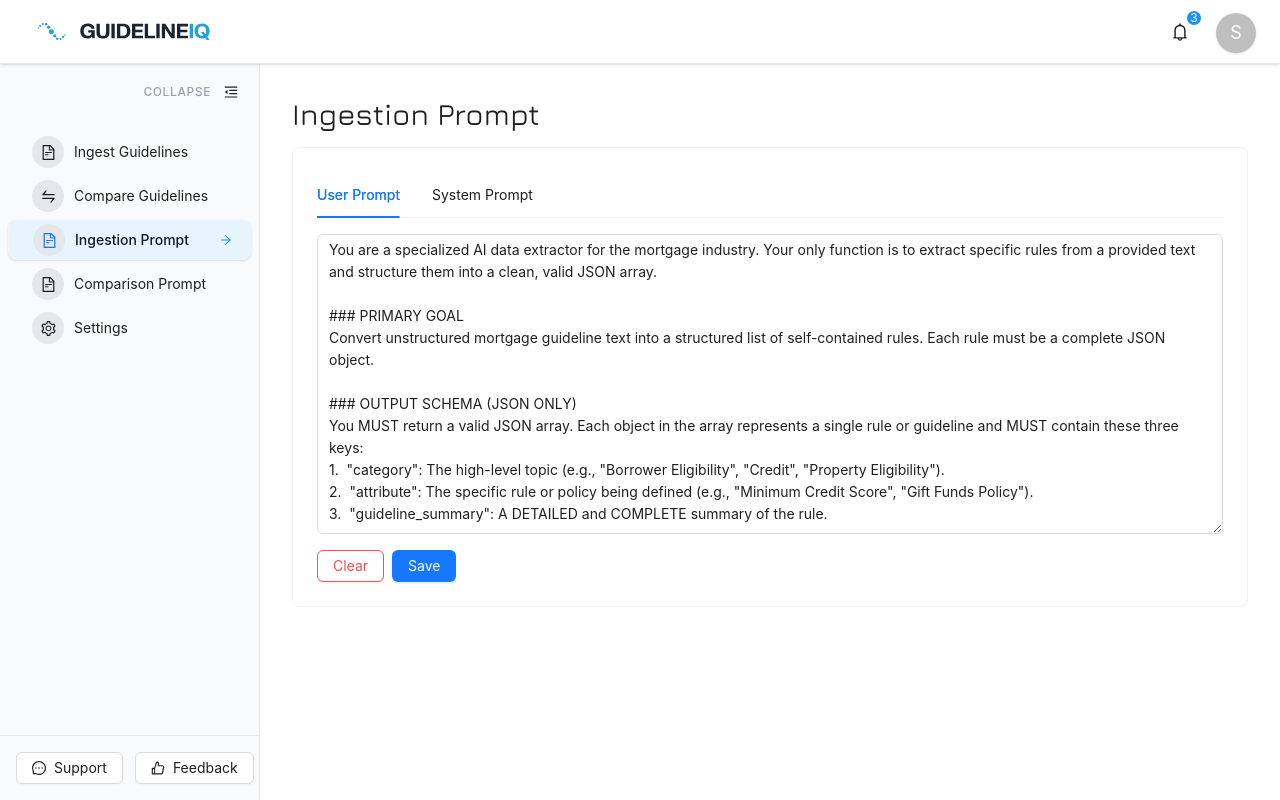
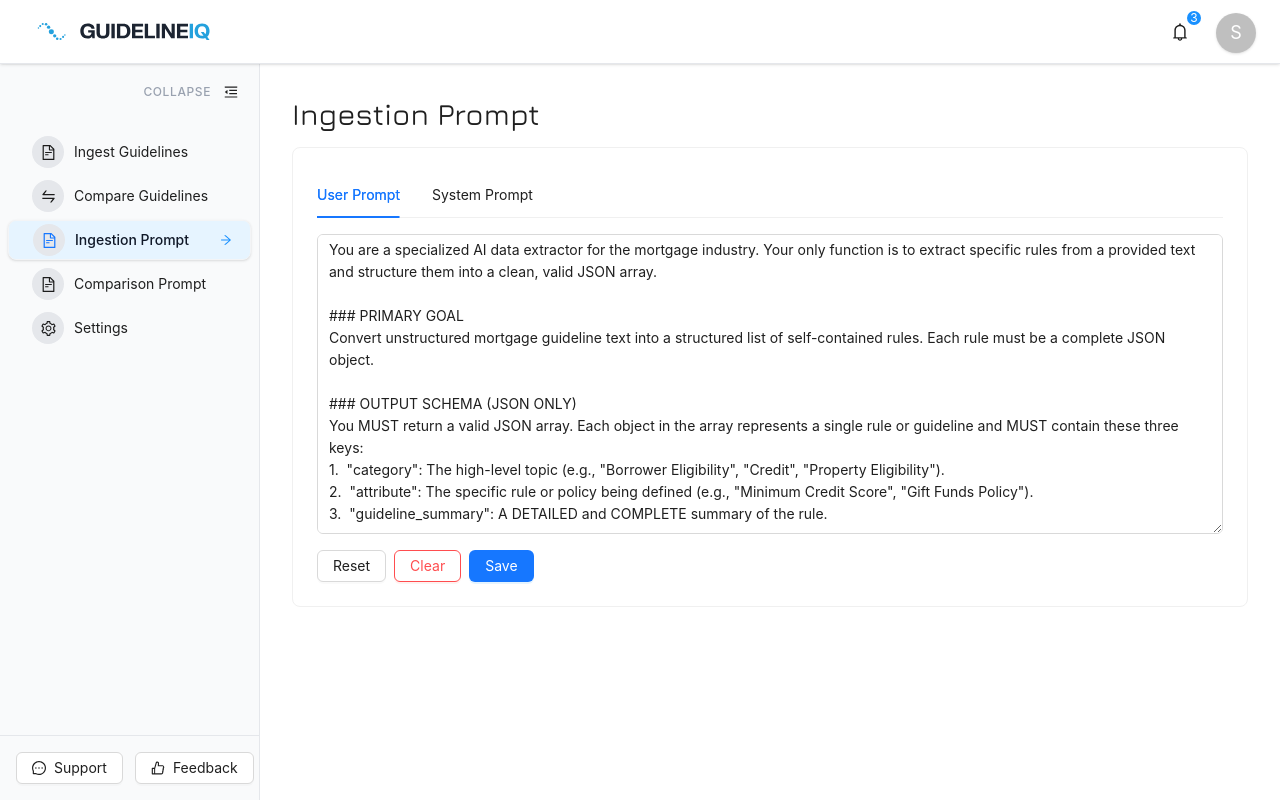
Before and after one commit to lokeshec23/GuidelineIQ, a React (Vite) app in the folder frontend/: page /ingestion-prompt in a window 1280 px wide. Built offline with nearby package versions, Linux system fonts and the light colour scheme; sample sign-in values are in the browser's storage.

Commit message:
feat: Update title in index.html and enhance prompt handling in PromptEditor with sessionStorage support

```diff
--- a/frontend/index.html
+++ b/frontend/index.html
@@ -26,7 +26,7 @@
     <!-- END GOOGLE FONTS -->
 
     <script src="https://cdn.jsdelivr.net/npm/@tailwindcss/browser@4"></script>
-    <title>Guideline Extraction System</title>
+    <title>GuidelineIQ</title>
   </head>
   <body>
     <div id="root"></div>
--- a/frontend/src/components/PromptEditor.jsx
+++ b/frontend/src/components/PromptEditor.jsx
@@ -18,8 +18,20 @@ const PromptEditor = ({ pageType }) => {
   const [userPrompt, setUserPrompt] = useState("");
   const [systemPrompt, setSystemPrompt] = useState("");
 
-  // Load correct prompts depending on pageType
+  const storageKey = `prompt_${pageType}`;
+
+  // Load prompts from sessionStorage OR context OR defaults
   useEffect(() => {
+    const saved = sessionStorage.getItem(storageKey);
+
+    if (saved) {
+      const parsed = JSON.parse(saved);
+
+      setUserPrompt(parsed.user_prompt || "");
+      setSystemPrompt(parsed.system_prompt || "");
+      return;
+    }
+
     if (pageType === "ingestion") {
       setUserPrompt(ingestPrompts.user_prompt || DEFAULT_INGEST_PROMPT_USER);
       setSystemPrompt(
@@ -33,23 +45,50 @@ const PromptEditor = ({ pageType }) => {
         comparePrompts.system_prompt || DEFAULT_COMPARISON_PROMPT_SYSTEM
       );
     }
-  }, [pageType, ingestPrompts, comparePrompts]);
+  }, [pageType]);
 
-  // Save prompts to PromptContext
+  // Save to context + sessionStorage
   const savePrompts = () => {
+    const data = { user_prompt: userPrompt, system_prompt: systemPrompt };
+
+    sessionStorage.setItem(storageKey, JSON.stringify(data));
+
     if (pageType === "ingestion") {
-      setIngestPrompts({
-        user_prompt: userPrompt,
-        system_prompt: systemPrompt,
-      });
+      setIngestPrompts(data);
     } else {
-      setComparePrompts({
-        user_prompt: userPrompt,
-        system_prompt: systemPrompt,
-      });
+      setComparePrompts(data);
     }
 
-    message.success("Prompt saved successfully");
+    message.success("Prompt saved");
+  };
+
+  // Reset to defaults
+  const resetPrompts = () => {
+    let defaultUser = "";
+    let defaultSystem = "";
+
+    if (pageType === "ingestion") {
+      defaultUser = DEFAULT_INGEST_PROMPT_USER;
+      defaultSystem = DEFAULT_INGEST_PROMPT_SYSTEM;
+    } else {
+      defaultUser = DEFAULT_COMPARISON_PROMPT_USER;
+      defaultSystem = DEFAULT_COMPARISON_PROMPT_SYSTEM;
+    }
+
+    setUserPrompt(defaultUser);
+    setSystemPrompt(defaultSystem);
+
+    const data = { user_prompt: defaultUser, system_prompt: defaultSystem };
+
+    sessionStorage.setItem(storageKey, JSON.stringify(data));
+
+    if (pageType === "ingestion") {
+      setIngestPrompts(data);
+    } else {
+      setComparePrompts(data);
+    }
+
+    message.success("Reset to default prompts");
   };
 
   return (
@@ -69,6 +108,7 @@ const PromptEditor = ({ pageType }) => {
                   className="font-mono text-sm"
                 />
                 <Space className="mt-4">
+                  <Button onClick={resetPrompts}>Reset</Button>
                   <Button danger onClick={() => setUserPrompt("")}>
                     Clear
                   </Button>
@@ -91,6 +131,7 @@ const PromptEditor = ({ pageType }) => {
                   className="font-mono text-sm"
                 />
                 <Space className="mt-4">
+                  <Button onClick={resetPrompts}>Reset</Button>
                   <Button danger onClick={() => setSystemPrompt("")}>
                     Clear
                   </Button>
```
